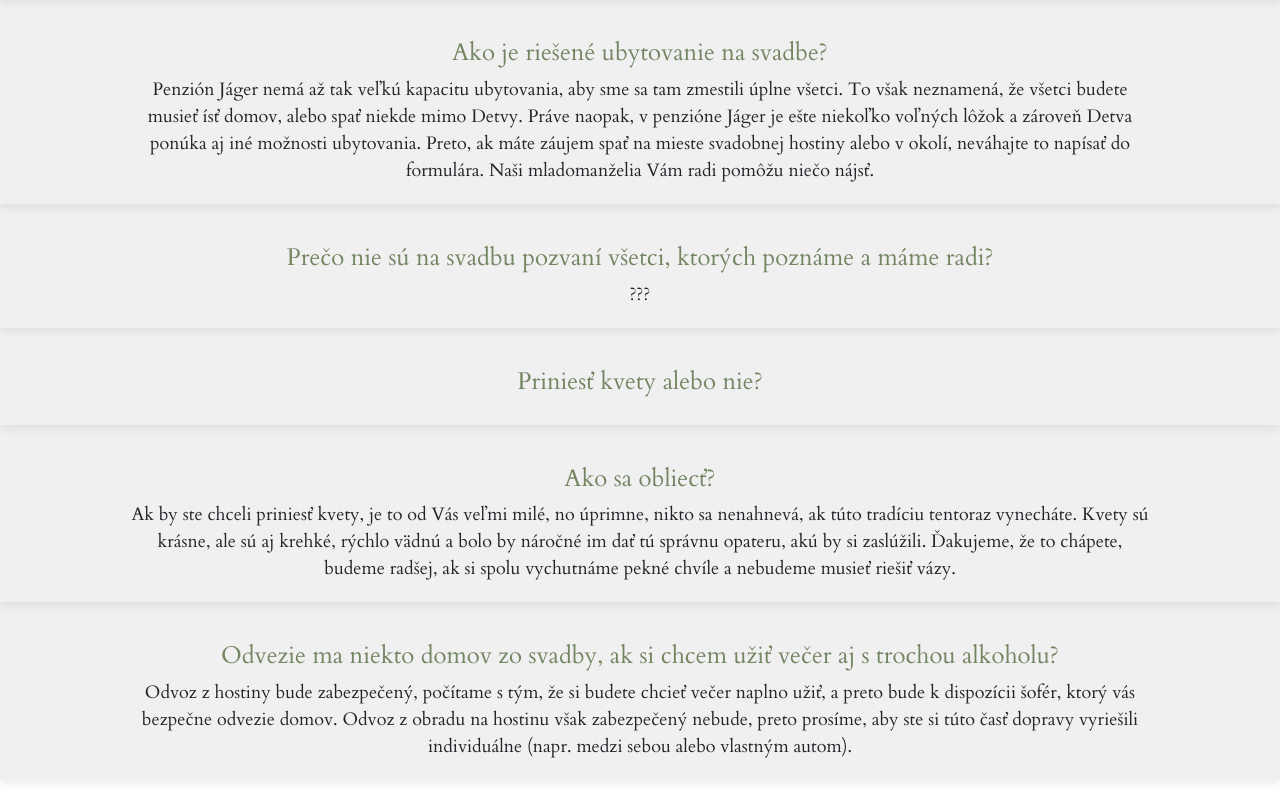
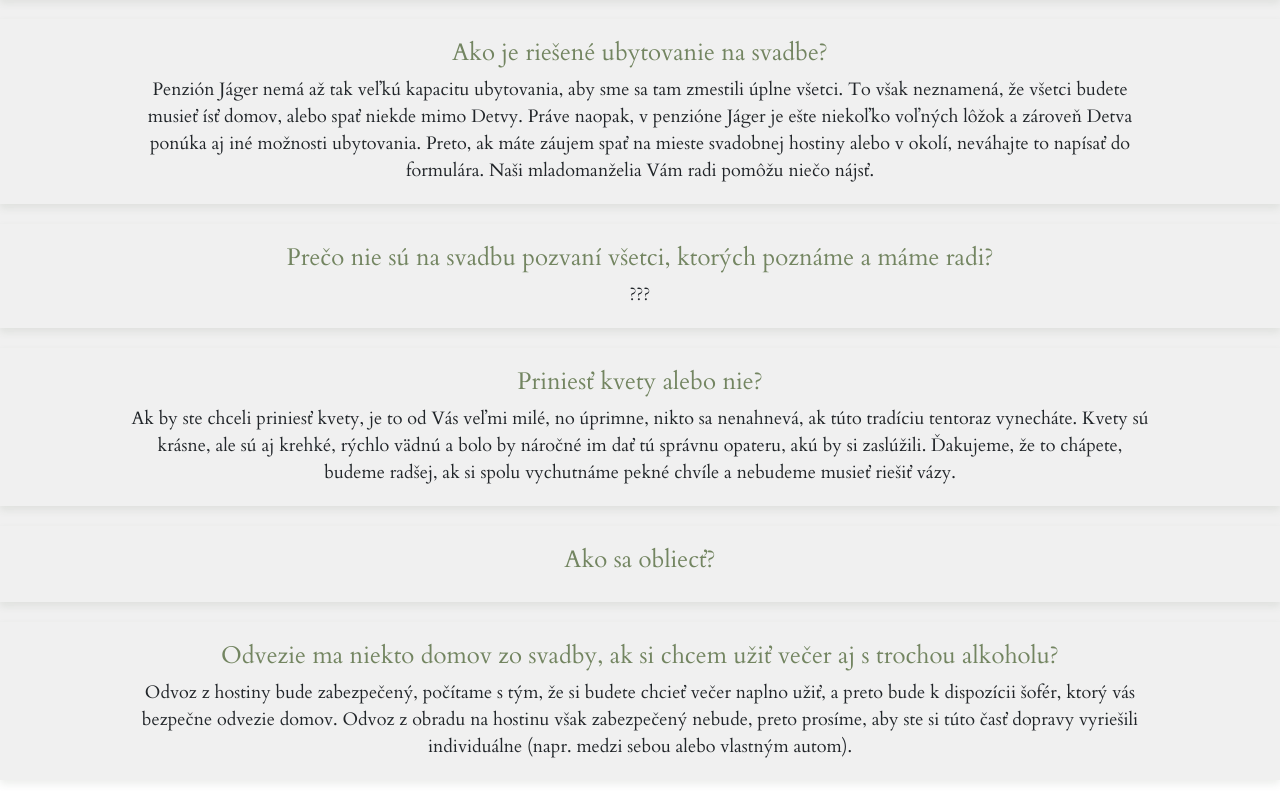
Before and after one commit to MaBu-2025/MaBu-2025.github.io, a Vue app in the folder MaBu-2025.github.io/: page / in a window 1280 px wide. Shown: the part 1650-2450 px from the top of the page. Built offline with nearby package versions, Linux system fonts and the light colour scheme; a web font is replaced by a local one.

Commit message:
Update QuestionSection.vue

```diff
--- a/MaBu-2025.github.io/src/components/QuestionSection.vue
+++ b/MaBu-2025.github.io/src/components/QuestionSection.vue
@@ -24,13 +24,13 @@ import Question from './Question.vue'
 
     <Question
       question="Priniesť kvety alebo nie?"
-      answer=""
+      answer="Ak by ste chceli priniesť kvety, je to od Vás veľmi milé, no úprimne, nikto sa nenahnevá, ak túto tradíciu tentoraz vynecháte. Kvety sú krásne, ale sú aj krehké, rýchlo vädnú a bolo by náročné im dať tú správnu opateru, akú by si zaslúžili. Ďakujeme, že to chápete, budeme radšej, ak si spolu vychutnáme pekné chvíle a nebudeme musieť riešiť vázy."
     />
 
     <Question
       question="Ako sa obliecť?"
-      answer="Ak by ste chceli priniesť kvety, je to od Vás veľmi milé, no úprimne, nikto sa nenahnevá, ak túto tradíciu tentoraz vynecháte. Kvety sú krásne, ale sú aj krehké, rýchlo vädnú a bolo by náročné im dať tú správnu opateru, akú by si zaslúžili. Ďakujeme, že to chápete, budeme radšej, ak si spolu vychutnáme pekné chvíle a nebudeme musieť riešiť vázy. "
-    />
+      answer=""
+      />
 
     <Question
       question="Odvezie ma niekto domov zo svadby, ak si chcem užiť večer aj s trochou alkoholu?"
```
